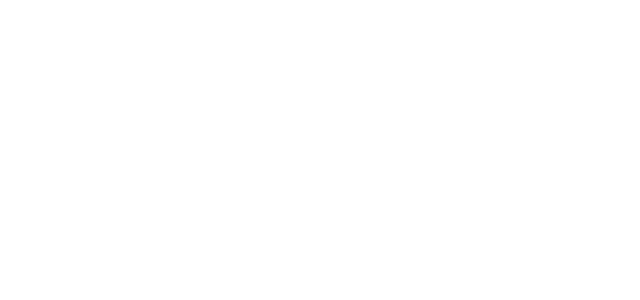
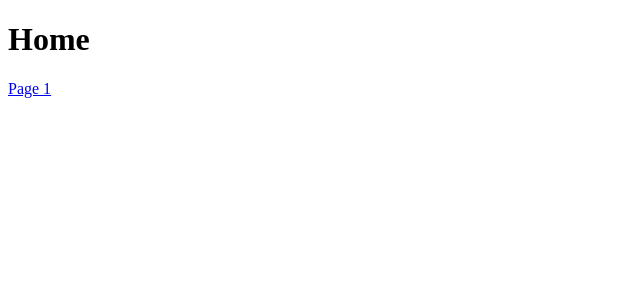
Before and after one commit to hudson-pierce/nextjs-todo-app, a Next.js app: page / in a window 1280 px wide. Shown: the top 300 px of the page, without its empty margins (0-640 px from the left). Built offline with nearby package versions, Linux system fonts and the light colour scheme.

Commit message:
Add basic navigation

```diff
--- a/pages/index.js
+++ b/pages/index.js
@@ -1,11 +1,14 @@
 import Head from 'next/head';
+import Link from 'next/link';
 
 export default function Home() {
   return (
     <div>
         <Head>
-            <title>TITLE</title>
+            <title>Home</title>
         </Head>
+        <h1>Home</h1>
+        <Link href='/page1'>Page 1</Link>
     </div>
   );
 }
```
Also changed, not shown: pages/page1.js (added, +14 -0 lines).
